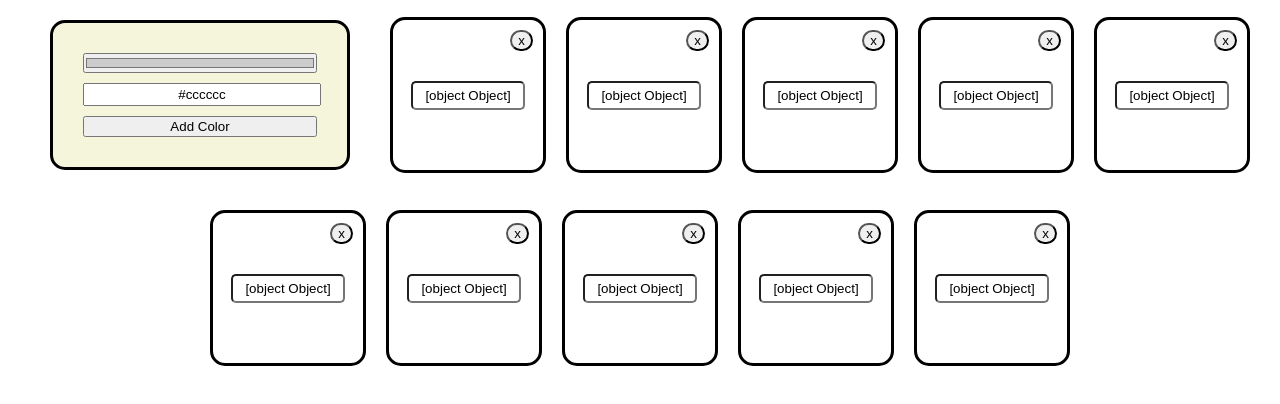
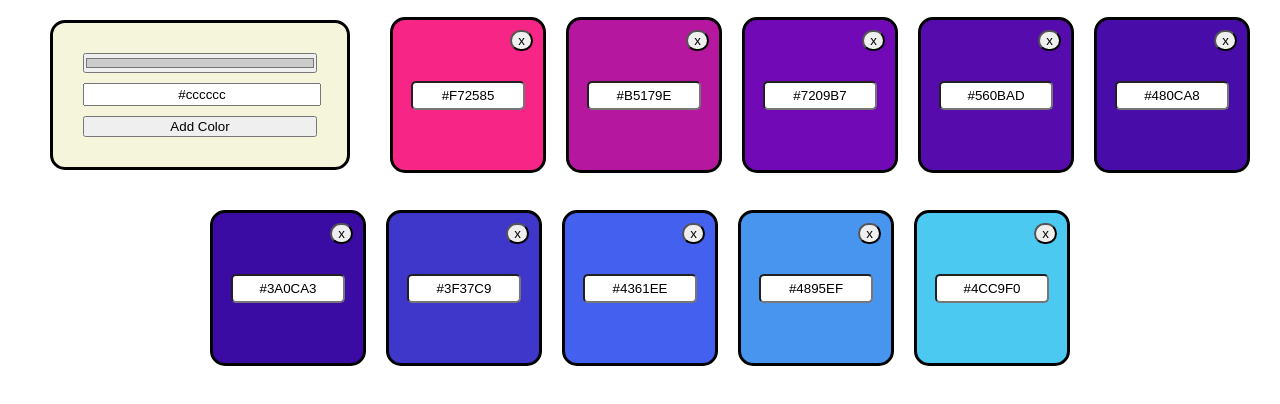
Before and after one commit to Chaosfuchs/color-saver-app, a React (Create React App) app: page / in a window 1280 px wide. Shown: the top 404 px of the page. Built offline with nearby package versions, Linux system fonts and the light colour scheme.

Commit message:
Add rest functions and test run

```diff
--- a/src/App.js
+++ b/src/App.js
@@ -1,32 +1,33 @@
 import { useState, useEffect } from 'react';
 import styled from 'styled-components';
+import nanoid from 'nanoid';
 import ColorBox from './components/ColorBox';
 import ColorForm from './components/ColorForm';
 
-const COLORLIST = [
-  { id: 0, hexCode: '#F72585' },
-  { id: 1, hexCode: '#B5179E' },
-  { id: 2, hexCode: '#7209B7' },
-  { id: 3, hexCode: '#560BAD' },
-  { id: 4, hexCode: '#480CA8' },
-  { id: 5, hexCode: '#3A0CA3' },
-  { id: 6, hexCode: '#3F37C9' },
-  { id: 7, hexCode: '#4361EE' },
-  { id: 8, hexCode: '#4895EF' },
-  { id: 9, hexCode: '#4CC9F0' },
+const COLORS = [
+  { id: '0', hexCode: '#F72585' },
+  { id: '1', hexCode: '#B5179E' },
+  { id: '2', hexCode: '#7209B7' },
+  { id: '3', hexCode: '#560BAD' },
+  { id: '4', hexCode: '#480CA8' },
+  { id: '5', hexCode: '#3A0CA3' },
+  { id: '6', hexCode: '#3F37C9' },
+  { id: '7', hexCode: '#4361EE' },
+  { id: '8', hexCode: '#4895EF' },
+  { id: '9', hexCode: '#4CC9F0' },
 ];
 
 export default function App() {
-  const [hexColors, setHexColor] = useState(COLORLIST);
+  const [colorList, setColorList] = useState(COLORS);
 
-  function handleDelete(colorID) {
-    const newColorList = hexColors.filter(color => color.id !== colorID);
-    setHexColor(newColorList);
+  function handleDelete(colorId) {
+    const newColorList = colorList.filter(color => color.id !== colorId);
+    setColorList(newColorList);
   }
 
   function handleUpdate(id, newHexCode) {
     console.log({ id, newHexCode });
-    const newColorList = hexColors.map(color => {
+    const newColorList = colorList.map(color => {
       if (color.id === id) {
         return {
           ...color,
@@ -36,30 +37,36 @@ export default function App() {
         return color;
       }
     });
-    setHexColor(newColorList);
+    setColorList(newColorList);
   }
 
   function handleSubmit(newColor) {
-    const newColors = [newColor, ...hexColors];
-    setHexColor(newColors);
+    const newColors = [newColor, ...colorList];
+    setColorList(newColors);
     window.localStorage.setItem('colorList', JSON.stringify(newColors));
+    const newColorObject = {
+      hexCode: newColor,
+      id: nanoid(),
+    };
+    setColorList([newColorObject, ...colorList]);
   }
   useEffect(() => {
     const locallySavedValue = window.localStorage.getItem('colorList');
     if (locallySavedValue !== null) {
       console.log('using local storage');
-      setHexColor(JSON.parse(locallySavedValue));
+      setColorList(JSON.parse(locallySavedValue));
     }
   }, []);
 
   return (
     <CardFlex>
       <ColorForm onSubmit={handleSubmit} />
-      {hexColors.map((color, index) => (
+      {colorList.map(color => (
         <ColorBox
-          key={index}
-          color={color}
-          onDelete={() => console.log(color)}
+          key={color.id}
+          color={color.hexCode}
+          onDelete={() => handleDelete(color.id)}
+          onChange={newHexCode => handleUpdate(color.id, newHexCode)}
         />
       ))}
     </CardFlex>
--- a/src/components/ColorBox.jsx
+++ b/src/components/ColorBox.jsx
@@ -3,7 +3,11 @@ import styled, { css } from 'styled-components';
 export default function ColorBox({ color, onChange, onDelete }) {
   return (
     <StyledBox backgroundColor={color} onClick={handleClick}>
-      <input type="text" value={color} />
+      <input
+        type="text"
+        value={color}
+        onChange={event => onChange(event.target.value)}
+      />
       <button onClick={onDelete}>x</button>
     </StyledBox>
   );
```
